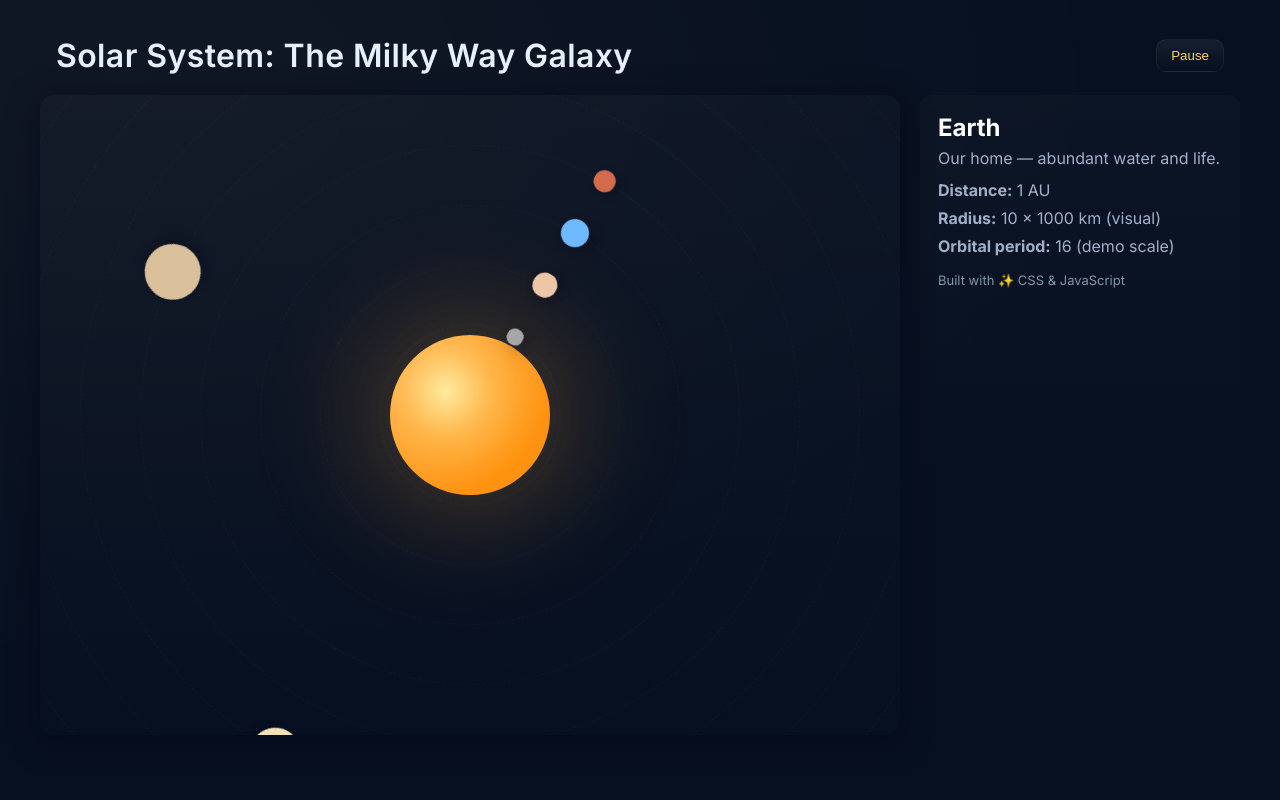
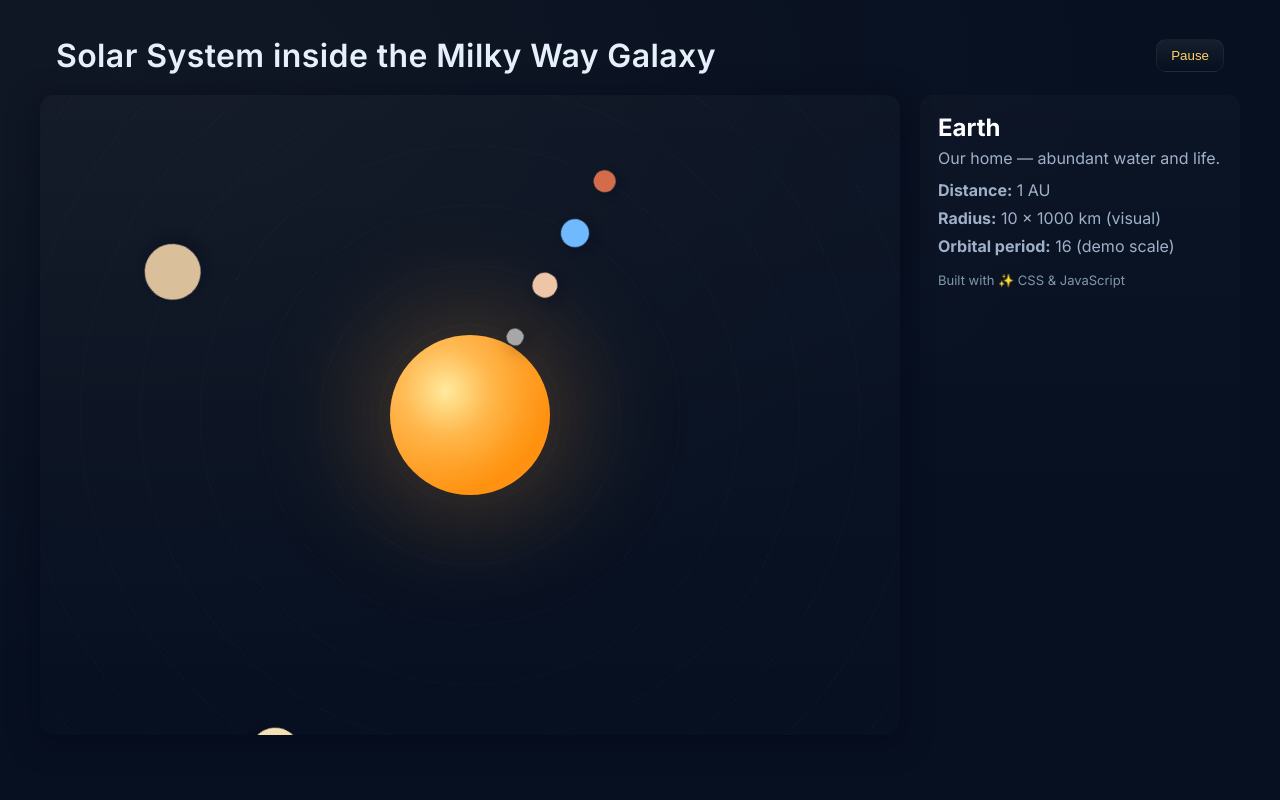
Before and after one commit to Mou-sys/galaxy-app, a plain HTML site: page index.html in a window 1280 px wide. Drawn offline with Linux system fonts and the light colour scheme.

Commit message:
Update header title for clarity

```diff
--- a/index.html
+++ b/index.html
@@ -10,7 +10,7 @@
   <body>
     <main class="app">
       <header class="topbar">
-        <h1> Solar System: The Milky Way Galaxy </h1>
+        <h1> Solar System inside the Milky Way Galaxy </h1>
         <div class="controls">
           <button id="toggleMotion" aria-pressed="false">Pause</button>
         </div>
```
